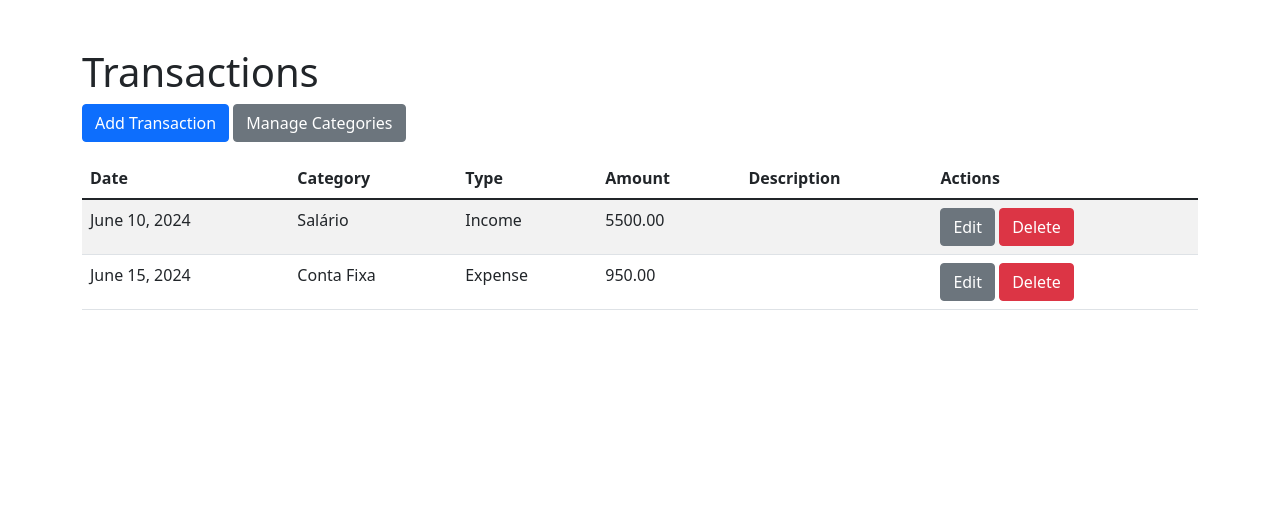
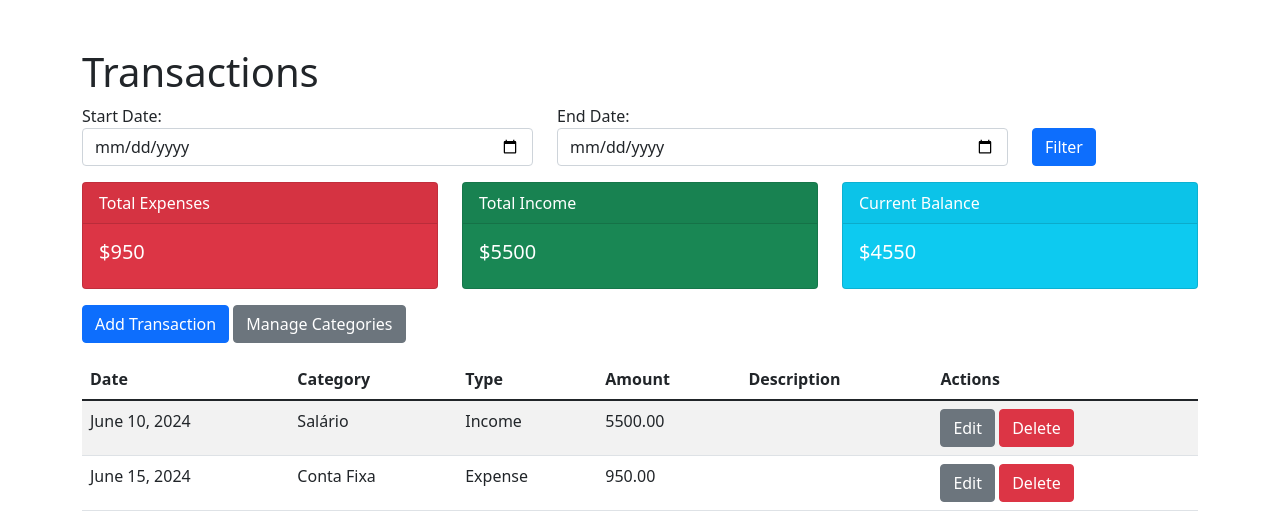
Before and after one commit to gitGabrielCastilho/django_financeiro_pessoal, a Django app: page / in a window 1280 px wide. Shown: the top 529 px of the page. Run offline with Django 5.2, Linux system fonts and the light colour scheme; data comes from the database, SQL or seed files in the repository; both versions use the stored data as it was after the commit.

Commit message:
filtro de data, valores recebidos/gastos

```diff
--- a/finance/finances/forms.py
+++ b/finance/finances/forms.py
@@ -6,7 +6,23 @@ class TransactionForm(forms.ModelForm):
     class Meta:
         model = Transaction
         fields = ['amount', 'date', 'category', 'transaction_type', 'description']
+        widgets = {
+            'amount': forms.NumberInput(attrs={'class': 'form-control', 'placeholder': '$'}),
+            'date': forms.DateInput(attrs={'class': 'form-control', 'placeholder': 'dd/mm/yyyy'}),
+            'category': forms.Select(attrs={'class': 'form-control'}),
+            'transaction_type': forms.Select(attrs={'class': 'form-control'}),
+            'description': forms.Textarea(attrs={'class': 'form-control', 'rows': 3}),
+        }
 
+class DateFilterForm(forms.Form):
+    start_date = forms.DateField(
+        widget=forms.DateInput(attrs={'class': 'form-control', 'type': 'date'}),
+        required=False
+    )
+    end_date = forms.DateField(
+        widget=forms.DateInput(attrs={'class': 'form-control', 'type': 'date'}),
+        required=False
+    )
 
 class CategoryForm(forms.ModelForm):
     class Meta:
--- a/finance/finances/views.py
+++ b/finance/finances/views.py
@@ -1,10 +1,37 @@
 from django.shortcuts import render, redirect, get_object_or_404
+from django.db.models import Sum
 from .models import Category, Transaction
-from .forms import CategoryForm, TransactionForm
+from .forms import CategoryForm, TransactionForm, DateFilterForm
 
 def transaction_list(request):
     transactions = Transaction.objects.all()
-    return render(request, 'finances/transaction_list.html', {'transactions': transactions})
+    total_expenses = transactions.filter(transaction_type='expense').aggregate(total=Sum('amount'))['total'] or 0
+    total_income = transactions.filter(transaction_type='income').aggregate(total=Sum('amount'))['total'] or 0
+    current_balance = total_income - total_expenses
+
+    if request.method == 'GET':
+        form = DateFilterForm(request.GET)
+        if form.is_valid():
+            start_date = form.cleaned_data['start_date']
+            end_date = form.cleaned_data['end_date']
+            if start_date:
+                transactions = transactions.filter(date__gte=start_date)
+            if end_date:
+                transactions = transactions.filter(date__lte=end_date)
+            total_expenses = transactions.filter(transaction_type='expense').aggregate(total=Sum('amount'))['total'] or 0
+            total_income = transactions.filter(transaction_type='income').aggregate(total=Sum('amount'))['total'] or 0
+            current_balance = total_income - total_expenses
+    else:
+        form = DateFilterForm()
+
+    return render(request, 'finances/transaction_list.html', {
+        'transactions': transactions,
+        'total_expenses': total_expenses,
+        'total_income': total_income,
+        'current_balance': current_balance,
+        'form': form
+    })
+
 
 def transaction_create(request):
     if request.method == 'POST':
@@ -33,6 +60,7 @@ def transaction_delete(request, pk):
         transaction.delete()
         return redirect('transaction_list')
     return render(request, 'finances/transaction_confirm_delete.html', {'transaction': transaction})
+
 
 def category_list(request):
     categories = Category.objects.all()
--- a/finance/templates/finances/transaction_list.html
+++ b/finance/templates/finances/transaction_list.html
@@ -4,6 +4,56 @@
 
 {% block content %}
 <h1 class="mt-5">Transactions</h1>
+
+<!-- Formulário de Filtro de Datas -->
+<form method="get" class="mb-3">
+    <div class="row">
+        <div class="col-md-5">
+            <div class="form-group">
+                <label for="id_start_date">Start Date:</label>
+                {{ form.start_date }}
+            </div>
+        </div>
+        <div class="col-md-5">
+            <div class="form-group">
+                <label for="id_end_date">End Date:</label>
+                {{ form.end_date }}
+            </div>
+        </div>
+        <div class="col-md-2 d-flex align-items-end">
+            <button type="submit" class="btn btn-primary">Filter</button>
+        </div>
+    </div>
+</form>
+
+<!-- Seções de Despesas, Receitas e Saldo -->
+<div class="row mb-3">
+    <div class="col-md-4">
+        <div class="card text-white bg-danger">
+            <div class="card-header">Total Expenses</div>
+            <div class="card-body">
+                <h5 class="card-title">${{ total_expenses }}</h5>
+            </div>
+        </div>
+    </div>
+    <div class="col-md-4">
+        <div class="card text-white bg-success">
+            <div class="card-header">Total Income</div>
+            <div class="card-body">
+                <h5 class="card-title">${{ total_income }}</h5>
+            </div>
+        </div>
+    </div>
+    <div class="col-md-4">
+        <div class="card text-white bg-info">
+            <div class="card-header">Current Balance</div>
+            <div class="card-body">
+                <h5 class="card-title">${{ current_balance }}</h5>
+            </div>
+        </div>
+    </div>
+</div>
+
 <a href="{% url 'transaction_create' %}" class="btn btn-primary mb-3">Add Transaction</a>
 <a href="{% url 'category_list' %}" class="btn btn-secondary mb-3">Manage Categories</a>
 <table class="table table-striped">
```
Also changed, not shown: finance/templates/finances/transaction_form.html (+22 -6 lines), finance/db.sqlite3.
